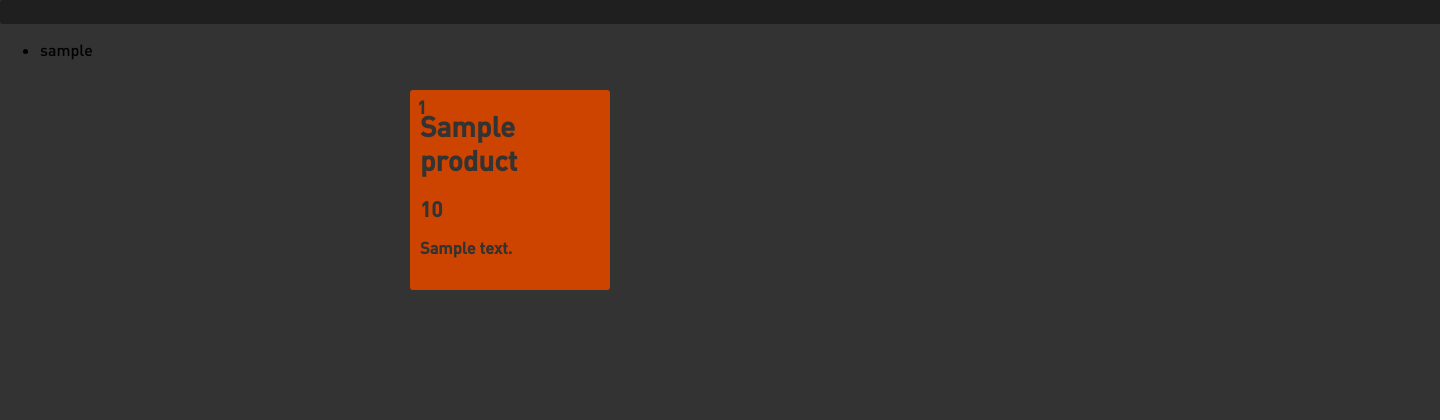
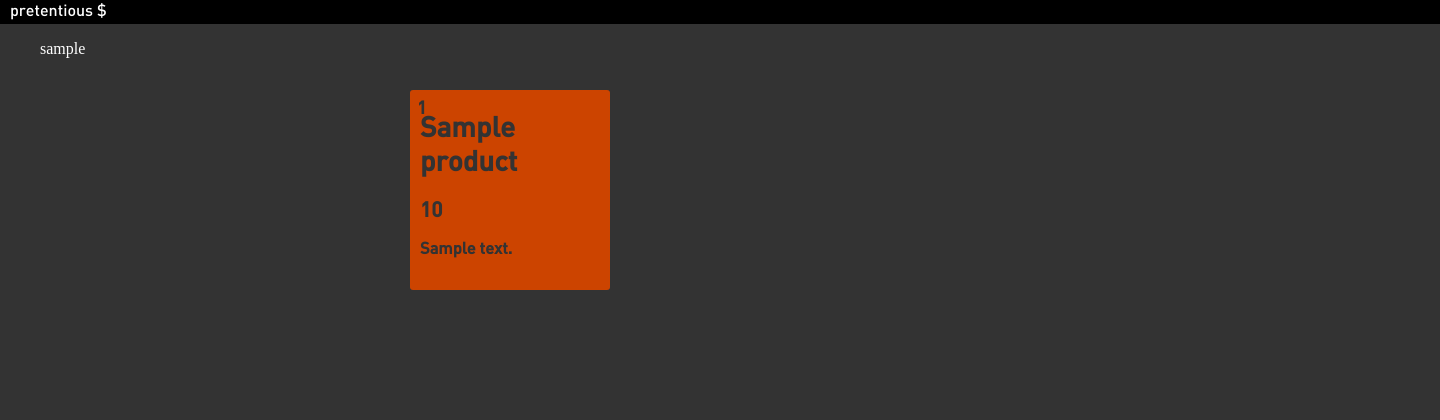
Before and after one commit to zbanks/pretentious, a Django app: template pos/templates/index.html in a window 1440 px wide; the page is wider, and only the part inside the window is pictured. Shown: the top 420 px of that part. Run offline with Django 3.2, Linux system fonts and the light colour scheme; the template is opened without the code that fills it: most values are stand-ins (such as "Sample title", 1, 10 or a date in 2020); style sheets or scripts are compiled from the project's sources; some libraries are stand-ins or nearby versions; some web fonts are replaced.

Commit message:
Work on styling products bar and signup

```diff
--- a/pos/static/products.less
+++ b/pos/static/products.less
@@ -9,18 +9,33 @@
 //Dimensions
 @boxsize:200px;
 
+/* General Elements */
+
 ::selection {
     background: transparent;
+}
+
+ol, ul {
+    list-style:none;
+
+    li {
+        font-weight:300;
+    }
+}
+
+input {
+    font-size: 12px;
 }
 
 body {
     margin:0;
     padding:0;
-
+    color:white;
     background:@bkgr;
-
     font-family:DINPro;
 }
+
+/* Grid */
 
 .grid_box {
     position:fixed;
@@ -92,6 +107,7 @@
 
 /** Text input **/
 
+.input_bar {
     input {
         font-family:inherit;
         outline: none;
@@ -102,16 +118,17 @@
         height:24px;
         margin:0;
 
-    background:rgba(0,0,0,0.4);
-    color:rgba(255,255,255,0.3);
+        background:black;
+        color:rgba(255,255,255,0.6);
         border:none;
-    padding: 0 10px 0 10px;
+        padding: 0 10px 0 120px;
     }
 
-/*
-.orderbar:before {
-    color:white;
-	content: '>';
-	font-size: 24px;
-	position: absolute;
-}*/
+    &::before {
+        content:"pretentious $ ";
+        position:absolute;
+        top: 0px;
+        left: 10px;
+        font-size:inherit;
+    }
+}
--- a/pos/static/signup.less
+++ b/pos/static/signup.less
@@ -1,8 +1,7 @@
 @box:#c40;
 
-.box_lg {
+.signup {
     background:@box;
-}
 
     input {
         display: inline-block;
@@ -28,3 +27,4 @@
         text-align: right;
         color: #404040;
     }
+}
--- a/pos/templates/signup.html
+++ b/pos/templates/signup.html
@@ -1,7 +1,7 @@
 {% extends "base.html" %}
 
 {% block container %}
-    <div class="box_lg">
+    <div class="signup">
         <form action="/signup" method="POST">
             {% csrf_token %}
             {{ form.as_p }}
```
Lines whose indentation alone changed are shown as unchanged.
